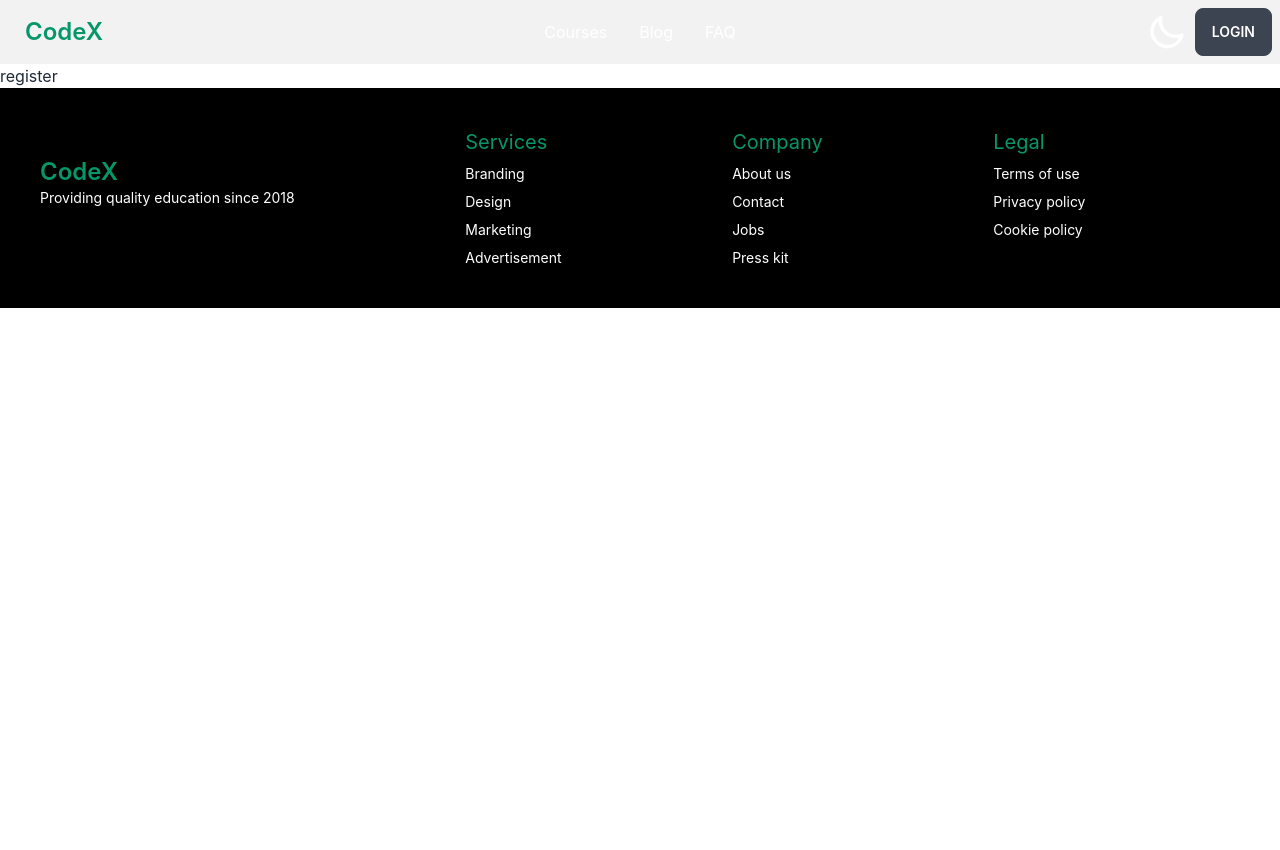
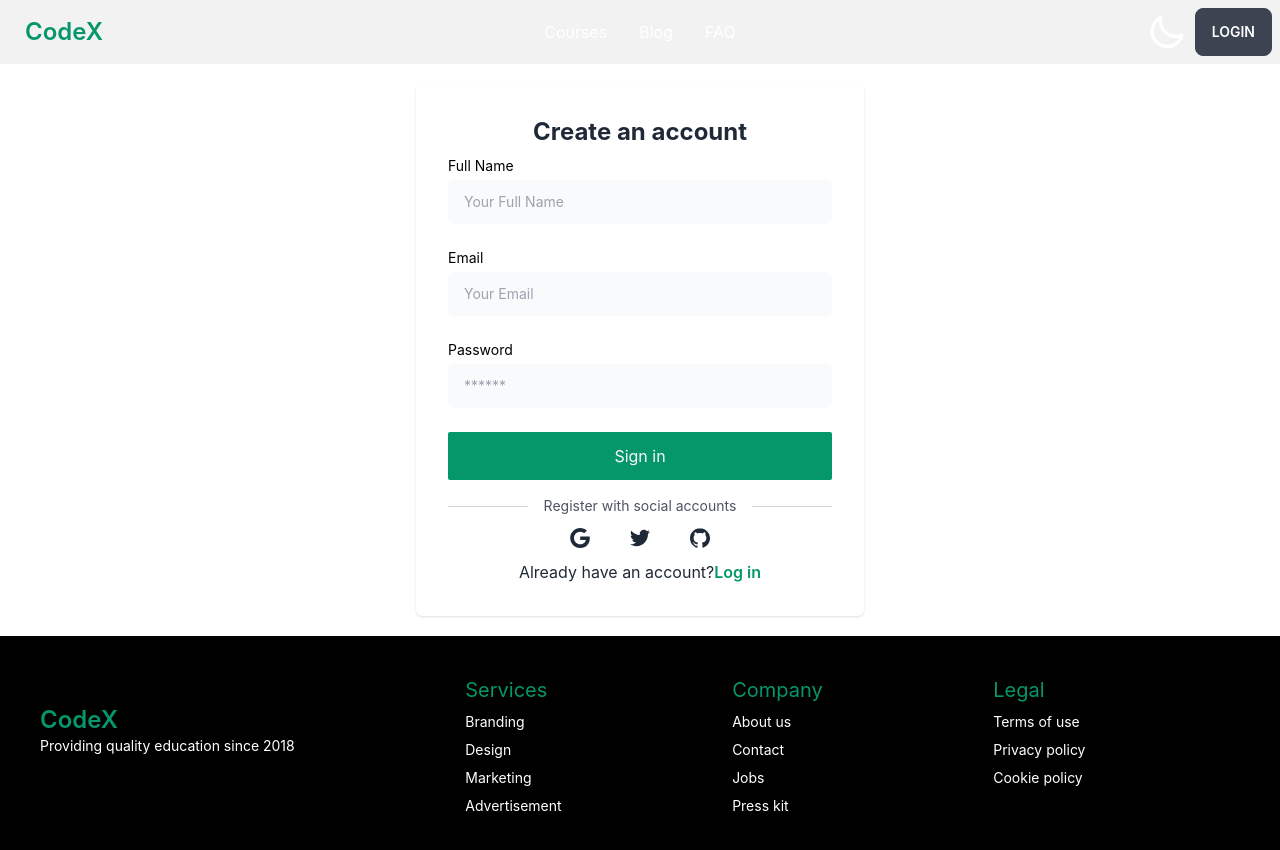
Before and after one commit to md-maruf-hossain/codex-client, a React (Create React App) app: page /register in a window 1280 px wide. Shown: the top 850 px of the page. Before the commit the page ends 800 px from the top, so only its background shows below. Built offline with nearby package versions, Linux system fonts and the light colour scheme.

Commit message:
register page added

```diff
--- a/src/Login/Login.js
+++ b/src/Login/Login.js
@@ -3,12 +3,12 @@ import { Link } from "react-router-dom";
 
 const Login = () => {
   return (
-    <div className="flex justify-center">
+    <div className="flex justify-center m-5">
       <div className="w-full max-w-md p-4 rounded-md shadow sm:p-8 text-gray-800">
         <h2 className="mb-3 text-3xl font-semibold text-center">Login to your account</h2>
         <p className="text-sm text-center text-gray-800">
           Dont have account?
-          <Link to="/register" rel="noopener noreferrer" className="focus:underline hover:underline">
+          <Link to="/register" rel="noopener noreferrer" className="focus:underline hover:underline font-bold text-emerald-500">
             Sign up here
           </Link>
         </p>
--- a/src/Register/Register.js
+++ b/src/Register/Register.js
@@ -1,11 +1,63 @@
-import React from 'react';
+import React from "react";
+import { Link } from "react-router-dom";
 
 const Register = () => {
-    return (
-        <div>
-            <h2>register</h2>
+  return (
+    <div className="flex justify-center m-5">
+      <div className="w-full max-w-md p-4 rounded-md shadow sm:p-8 text-gray-800">
+        <h1 className="text-2xl font-bold text-center mb-2">Create an account</h1>
+        <form novalidate="" action="" className="space-y-6 ng-untouched ng-pristine ng-valid">
+          <div className="space-y-1 text-sm">
+            <label for="username" className="block text-black">
+              Full Name
+            </label>
+            <input type="text" name="name" id="name" placeholder="Your Full Name" className="w-full px-4 py-3 rounded-md border-gray-300 bg-gray-50 text-gray-800 focus:border-emerald-600" required/>
+          </div>
+          <div className="space-y-1 text-sm">
+            <label for="username" className="block text-black">
+              Email
+            </label>
+            <input type="email" name="email" id="email" placeholder="Your Email" className="w-full px-4 py-3 rounded-md border-gray-300 bg-gray-50 text-gray-800 focus:border-emerald-600" required/>
+          </div>
+          <div className="space-y-1 text-sm">
+            <label for="password" className="block text-black">
+              Password
+            </label>
+            <input type="password" name="password" id="password" placeholder="******" className="w-full px-4 py-3 rounded-md border-gray-300 bg-gray-50 text-gray-800 focus:border-emerald-600" required/>
+          </div>
+          <button className="block w-full p-3 text-center rounded-sm text-gray-50 bg-emerald-600">Sign in</button>
+        </form>
+        <div className="flex items-center pt-4 space-x-1">
+          <div className="flex-1 h-px sm:w-16 bg-gray-300"></div>
+          <p className="px-3 text-sm text-gray-600">Register with social accounts</p>
+          <div className="flex-1 h-px sm:w-16 bg-gray-300"></div>
         </div>
-    );
+        <div className="flex justify-center space-x-4">
+          <button aria-label="Log in with Google" className="p-3 rounded-sm hover:text-emerald-600">
+            <svg xmlns="http://www.w3.org/2000/svg" viewBox="0 0 32 32" className="w-5 h-5 fill-current">
+              <path d="M16.318 13.714v5.484h9.078c-0.37 2.354-2.745 6.901-9.078 6.901-5.458 0-9.917-4.521-9.917-10.099s4.458-10.099 9.917-10.099c3.109 0 5.193 1.318 6.38 2.464l4.339-4.182c-2.786-2.599-6.396-4.182-10.719-4.182-8.844 0-16 7.151-16 16s7.156 16 16 16c9.234 0 15.365-6.49 15.365-15.635 0-1.052-0.115-1.854-0.255-2.651z"></path>
+            </svg>
+          </button>
+          <button aria-label="Log in with Twitter" className="p-3 rounded-sm hover:text-emerald-600">
+            <svg xmlns="http://www.w3.org/2000/svg" viewBox="0 0 32 32" className="w-5 h-5 fill-current">
+              <path d="M31.937 6.093c-1.177 0.516-2.437 0.871-3.765 1.032 1.355-0.813 2.391-2.099 2.885-3.631-1.271 0.74-2.677 1.276-4.172 1.579-1.192-1.276-2.896-2.079-4.787-2.079-3.625 0-6.563 2.937-6.563 6.557 0 0.521 0.063 1.021 0.172 1.495-5.453-0.255-10.287-2.875-13.52-6.833-0.568 0.964-0.891 2.084-0.891 3.303 0 2.281 1.161 4.281 2.916 5.457-1.073-0.031-2.083-0.328-2.968-0.817v0.079c0 3.181 2.26 5.833 5.26 6.437-0.547 0.145-1.131 0.229-1.724 0.229-0.421 0-0.823-0.041-1.224-0.115 0.844 2.604 3.26 4.5 6.14 4.557-2.239 1.755-5.077 2.801-8.135 2.801-0.521 0-1.041-0.025-1.563-0.088 2.917 1.86 6.36 2.948 10.079 2.948 12.067 0 18.661-9.995 18.661-18.651 0-0.276 0-0.557-0.021-0.839 1.287-0.917 2.401-2.079 3.281-3.396z"></path>
+            </svg>
+          </button>
+          <button aria-label="Log in with GitHub" className="p-3 rounded-sm hover:text-emerald-600">
+            <svg xmlns="http://www.w3.org/2000/svg" viewBox="0 0 32 32" className="w-5 h-5 fill-current">
+              <path d="M16 0.396c-8.839 0-16 7.167-16 16 0 7.073 4.584 13.068 10.937 15.183 0.803 0.151 1.093-0.344 1.093-0.772 0-0.38-0.009-1.385-0.015-2.719-4.453 0.964-5.391-2.151-5.391-2.151-0.729-1.844-1.781-2.339-1.781-2.339-1.448-0.989 0.115-0.968 0.115-0.968 1.604 0.109 2.448 1.645 2.448 1.645 1.427 2.448 3.744 1.74 4.661 1.328 0.14-1.031 0.557-1.74 1.011-2.135-3.552-0.401-7.287-1.776-7.287-7.907 0-1.751 0.62-3.177 1.645-4.297-0.177-0.401-0.719-2.031 0.141-4.235 0 0 1.339-0.427 4.4 1.641 1.281-0.355 2.641-0.532 4-0.541 1.36 0.009 2.719 0.187 4 0.541 3.043-2.068 4.381-1.641 4.381-1.641 0.859 2.204 0.317 3.833 0.161 4.235 1.015 1.12 1.635 2.547 1.635 4.297 0 6.145-3.74 7.5-7.296 7.891 0.556 0.479 1.077 1.464 1.077 2.959 0 2.14-0.020 3.864-0.020 4.385 0 0.416 0.28 0.916 1.104 0.755 6.4-2.093 10.979-8.093 10.979-15.156 0-8.833-7.161-16-16-16z"></path>
+            </svg>
+          </button>
+        </div>
+        <p className="text-base text-center sm:px-6 text-dark">
+          Already have an account?
+          <Link rel="noopener noreferrer" to="/login" className="hover:underline text-emerald-600 font-semibold">
+            Log in
+          </Link>
+        </p>
+      </div>
+    </div>
+  );
 };
 
 export default Register;
```
Also changed, not shown: src/Pages/Home/Home.js (+5 -3 lines).
